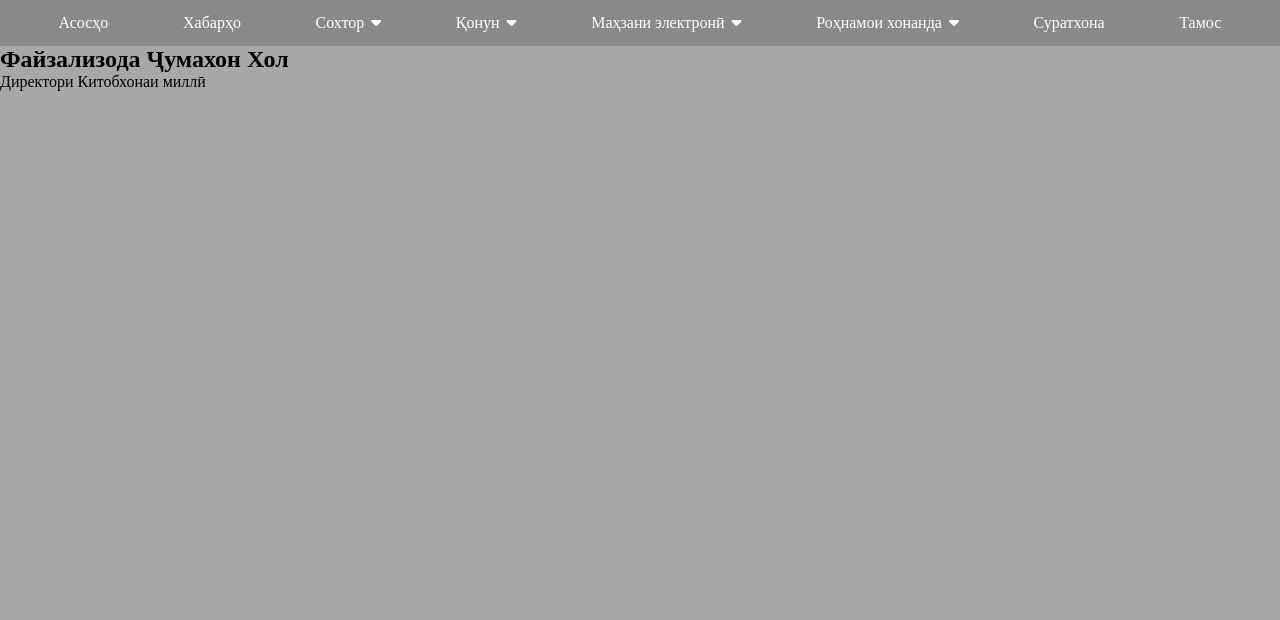
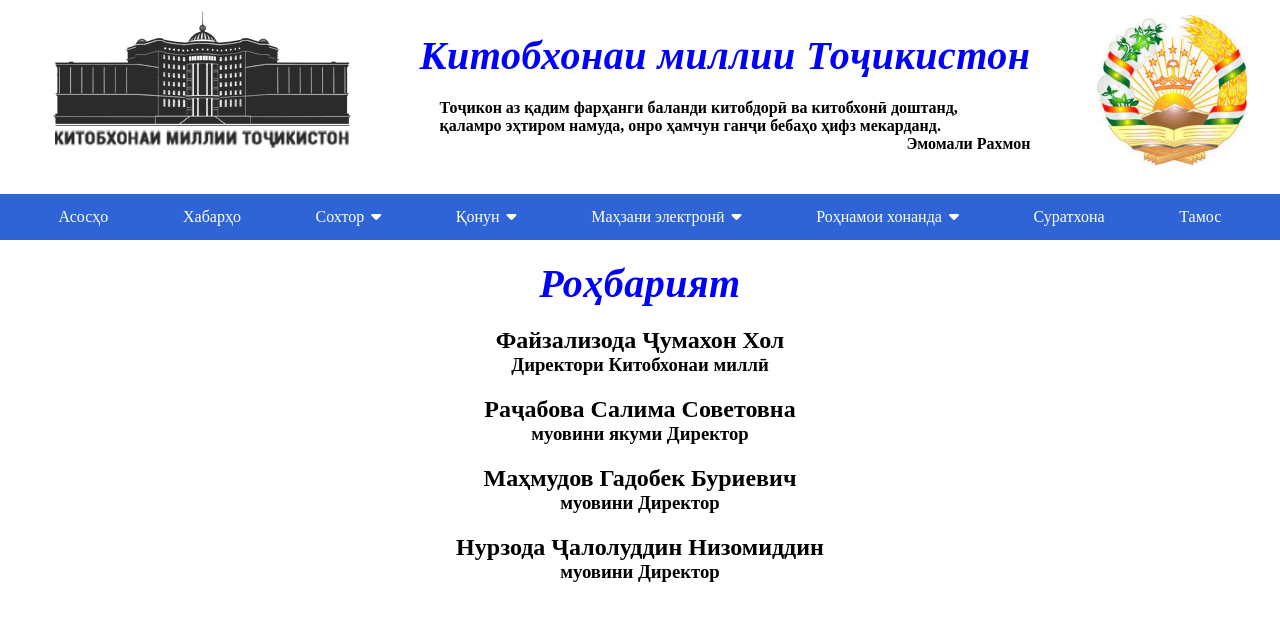
Before and after one commit to Umed0021/styles, a plain HTML site: page director.html in a window 1280 px wide. Drawn offline with Linux system fonts and the light colour scheme.

Commit message:
izmeneniya

```diff
--- a/index3.html
+++ b/director.html
@@ -4,14 +4,32 @@
     <meta charset="UTF-8">
     <meta name="viewport" content="width=device-width, initial-scale=1.0">
     <title>Роҳбарият</title>
-    <link rel="stylesheet" href="/style.css">
-    <link rel="stylesheet" href="/fontawesome-free-6.4.2-web/css/all.css">
-    <link rel="icon" href="/images/icon.png">
+    <link rel="stylesheet" href="./style.css">
+    <link rel="stylesheet" href="./fontawesome-free-6.4.2-web/css/all.css">
+    <link rel="icon" href="./images/icon.png">
 </head>
 <body>
+
+    <div class="header">
+        <a href="index.html" class="logotip">
+            <img src="image__logotip/icon.png" alt="">
+        </a>
+        <div class="text_header">
+        <h1>Китобхонаи миллии Тоҷикистон</h1>
+        <div class="text_h">
+        <h4>Тоҷикон аз қадим фарҳанги баланди китобдорӣ ва  китобхонӣ доштанд, </h4>
+             <h4> қаламро эҳтиром намуда, онро ҳамчун ганҷи бебаҳо ҳифз мекарданд.</h4>
+             <h4 class="text__h4">Эмомали Рахмон</h4>
+            </div>
+            </div>
+    <a href="index.html" class="logotip logo__nishon">
+        <img src="image__logotip/Без названия.jpg" alt="">
+    </a>
+    </div>
+
     <ul class="navbar navbar_2">
-        <li><a href="index.html">Асосҳо</a></li>
-        <li><a href="index2.html">Хабарҳо</a></li>
+        <li><a href="./index.html">Асосҳо</a></li>
+        <li><a href="./habarho.html">Хабарҳо</a></li>
         <ul class="dropdown">
          <li class="drop_list"><a href="#">Сохтор<i class="fa fa-caret-down"></i></a></li>
      <ul class="dropdown-content dropdown-content_1">
@@ -50,9 +68,28 @@
      <li><a href="#">Суратхона</a></li>
      <li><a href="#">Тамос</a></li>
     </ul>
+
+    <h1 class="rohbar">Роҳбарият</h1>
     <div class="box_2">
+        <div class="direktor">
         <h2>Файзализода Ҷумахон Хол</h2>
-        <p>Директори Китобхонаи миллӣ</p>
+        <h3>Директори Китобхонаи миллӣ</h3>
+
+        <div class="direktor">
+            <h2>Раҷабова Салима Советовна</h2>
+            <h3>муовини якуми Директор</h3>
+        </div>
+
+        <div class="direktor">
+            <h2>Маҳмудов Гадобек Буриевич</h2>
+            <h3>муовини Директор</h3>
+        </div>
+
+        <div class="direktor">
+            <h2>Нурзода Ҷалолуддин Низомиддин</h2>
+            <h3>муовини Директор</h3>
+        </div>
+    </div>
     </div>
 </body>
 </html>
--- a/style.css
+++ b/style.css
@@ -3,12 +3,42 @@
     padding: 0;
 }
 body{
-    background-color: rgba(137, 137, 137, 0.729);
+    /* background-color: rgba(137, 137, 137, 0.729); */
     font-family: 'Times New Roman', Times, serif;
 }
+
+.container{
+        max-width: 1200px;
+        margin: 0 auto;
+
+}
+
+.logo__nishon img{
+    width: 150px;
+}
+
+.header {
+    display: flex;
+    justify-content: space-around;
+    align-items: center;
+    margin-top: 10px;
+    margin-left: 20px;
+    margin-bottom: 20px;
+  }
+
+  .text_h {
+    margin-top: 20px;
+    margin-left: 20px;
+
+  }
+
+  .text__h4{
+    text-align: end;
+  }
+
 .navbar{
     overflow: hidden;
-    background-color: #6d6c6c80;
+    background-color: rgb(47, 100, 214);
     list-style: none;
     display: flex;
     justify-content: space-evenly;
@@ -46,9 +76,7 @@ body{
     list-style: none;
     margin-top: 25px;
 }
-/* .dropdown-content_1{
-    min-width: 160px;
-} */
+
 .dropdown-content a{
     float: none;
     color: #fff;
@@ -67,11 +95,10 @@ body{
 }
 h1{
     text-align: center;
-    color: #04414a;
+    color: blue;
     letter-spacing: 0.5px;
-    margin-top: 20px;
-    text-shadow: 0px 1px 2px #04414a;
     font-style: italic;
+    font-size: 40px;
 }
 .p_2{
     width: 90%;
@@ -134,20 +161,12 @@ i{
 }
 .video video{
     width: 600px;
-    margin-left: 350px;
+    margin-left: 300px;
     margin-top: 30px;
     border-radius: 3px;
     box-shadow: 1px 1px 1px #9c9c9c, -1px -1px 1px #9c9c9c;
 }
-.fot{
-    background-color: rgba(158, 157, 157, 0.729);
-    font-size: 17px;
-    text-align: center;
-    margin-top: 20px;
-    padding: 10px;
-    letter-spacing: 0.5px;
-    text-shadow: 2px 1px 2px rgba(137, 137, 137, 0.729);
-}
+
 .blog{
     display: flex;
     justify-content: space-between;
@@ -167,3 +186,28 @@ i{
     color: #fff;
 
 }
+
+
+.fot{
+    background-color:#17202b;
+    color: #fff;
+    font-size: 17px;
+    text-align: center;
+    margin-top: 20px;
+    padding: 10px;
+    letter-spacing: 0.5px;
+    /* text-shadow: 2px 1px 2px rgba(137, 137, 137, 0.729); */
+}
+
+.box_2{
+    margin-top: 20px;
+    text-align: center;
+}
+
+.direktor{
+margin-top: 20px;
+}
+
+.rohbar{
+    margin-top: 20px;
+}
```
Also changed, not shown: habarho.html (renamed from index2.html, +21 -2 lines), index.html (+24 -5 lines), script.js (+6 -6 lines), app.js (deleted), image__logotip/70.png (added), image__logotip/icon.png (renamed from images/icon.png), image__logotip/unnamed.jpg (added), image__logotip/Без названия.jpg (added).
